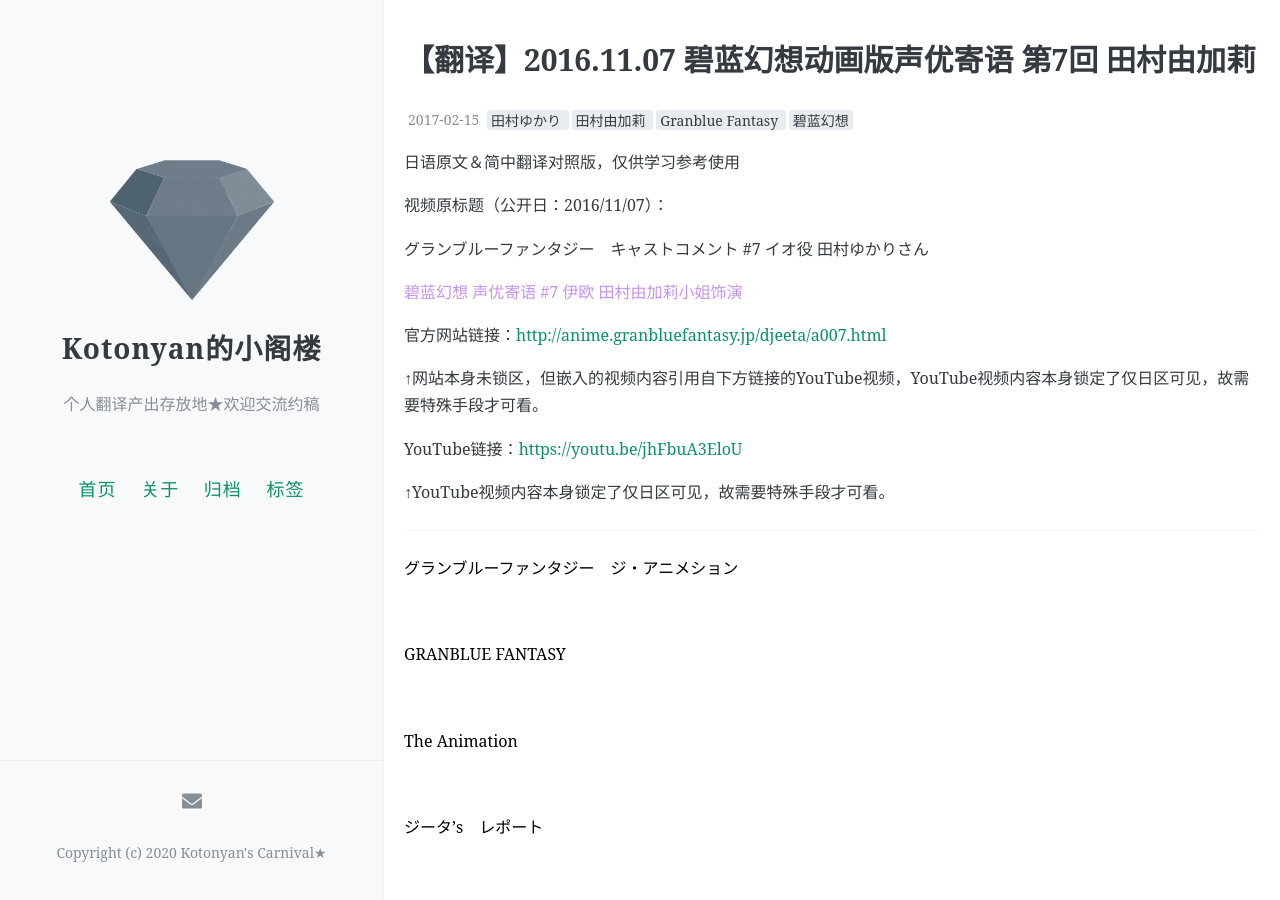
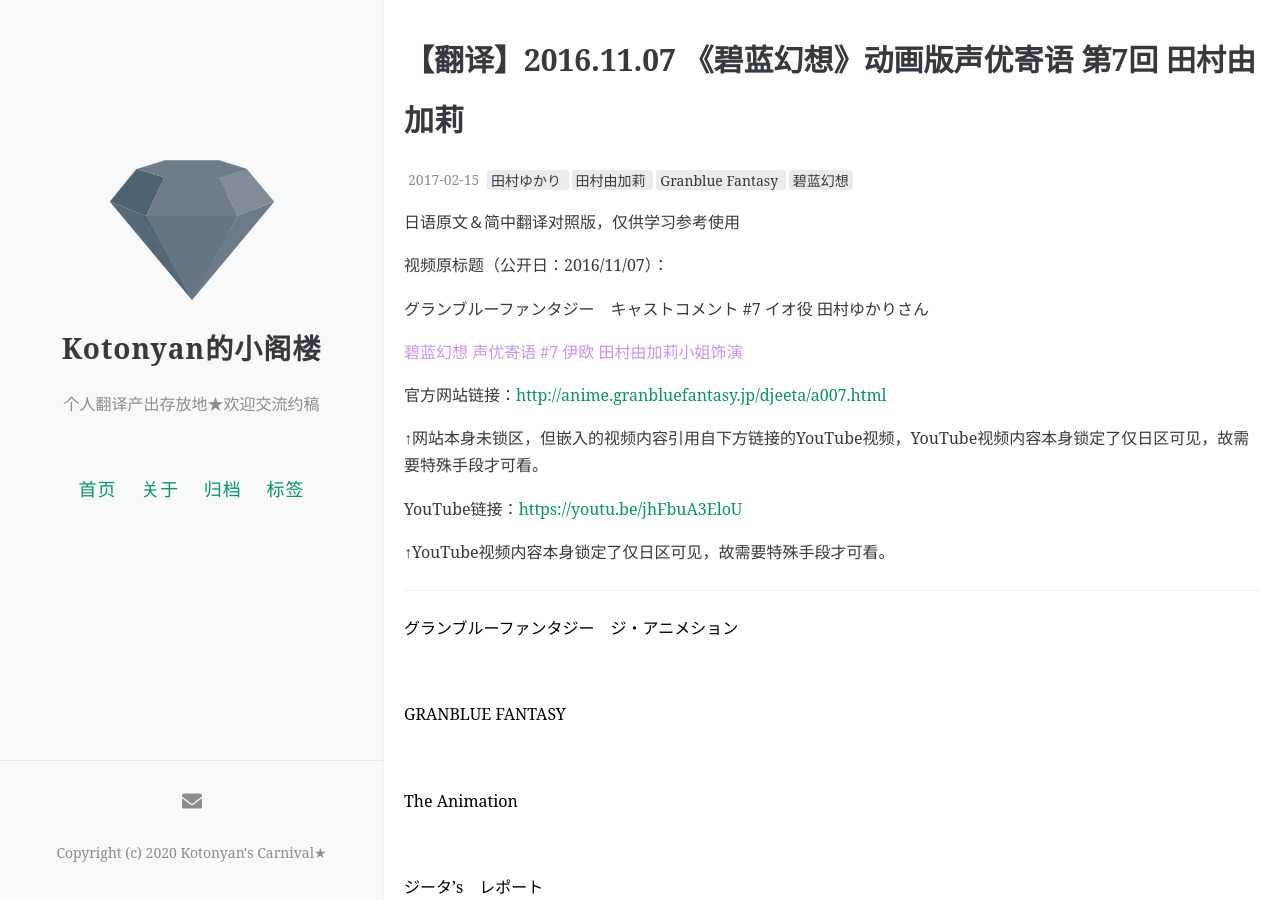
Before and after one commit to kotonyan/loft, a Jekyll site: the page built from _posts/2017-02-15-Translation-GranblueFantasy-Cast-Comment-TamuraYukari.md, in a window 1280 px wide and 900 px high. Built offline with Jekyll 4.4.1, drawn with Linux system fonts in a browser that asks for light colours; comment, search, counter and statistics services are not loaded.

```diff
--- a/_posts/2017-02-15-Translation-GranblueFantasy-Cast-Comment-TamuraYukari.md
+++ b/_posts/2017-02-15-Translation-GranblueFantasy-Cast-Comment-TamuraYukari.md
@@ -1,6 +1,6 @@
 ---
 layout: post
-title: 【翻译】2016.11.07 碧蓝幻想动画版声优寄语 第7回 田村由加莉
+title: 【翻译】2016.11.07 《碧蓝幻想》动画版声优寄语 第7回 田村由加莉
 date: 2017-02-15
 Author: Kotonyan
 categories: Translation
```
